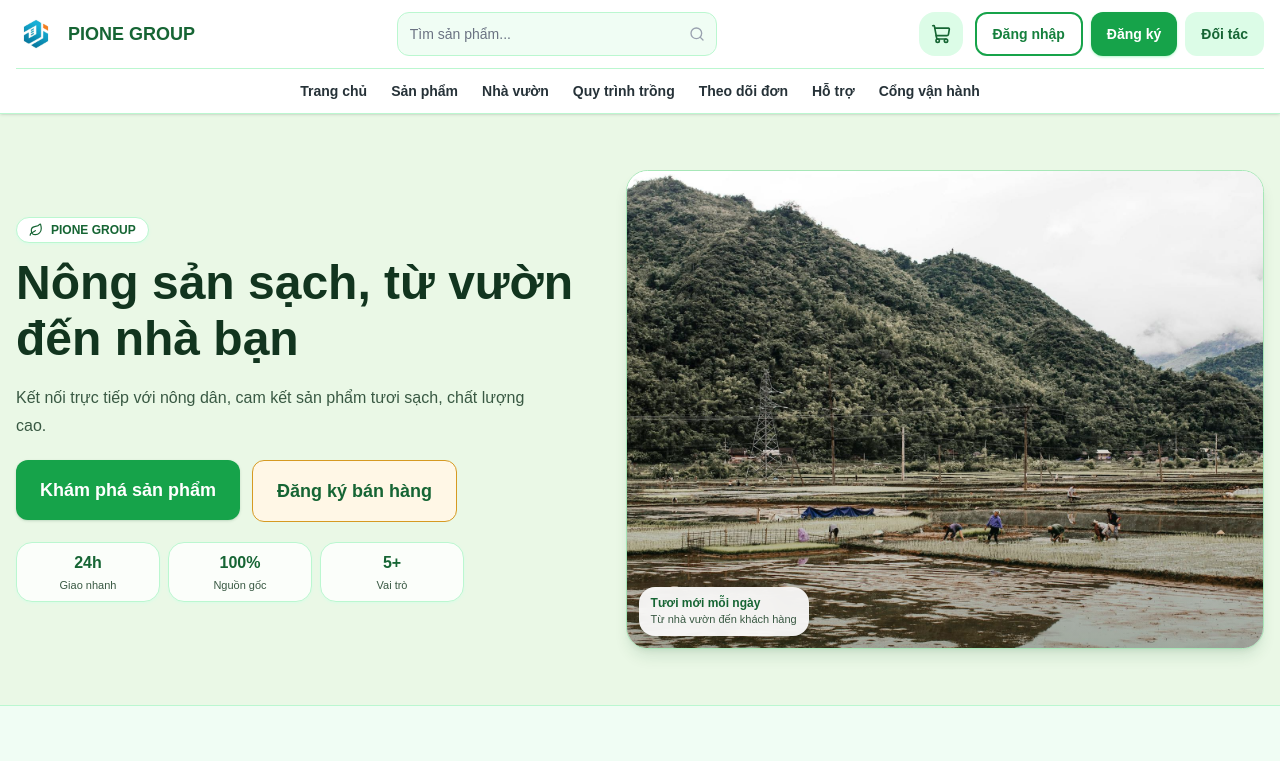
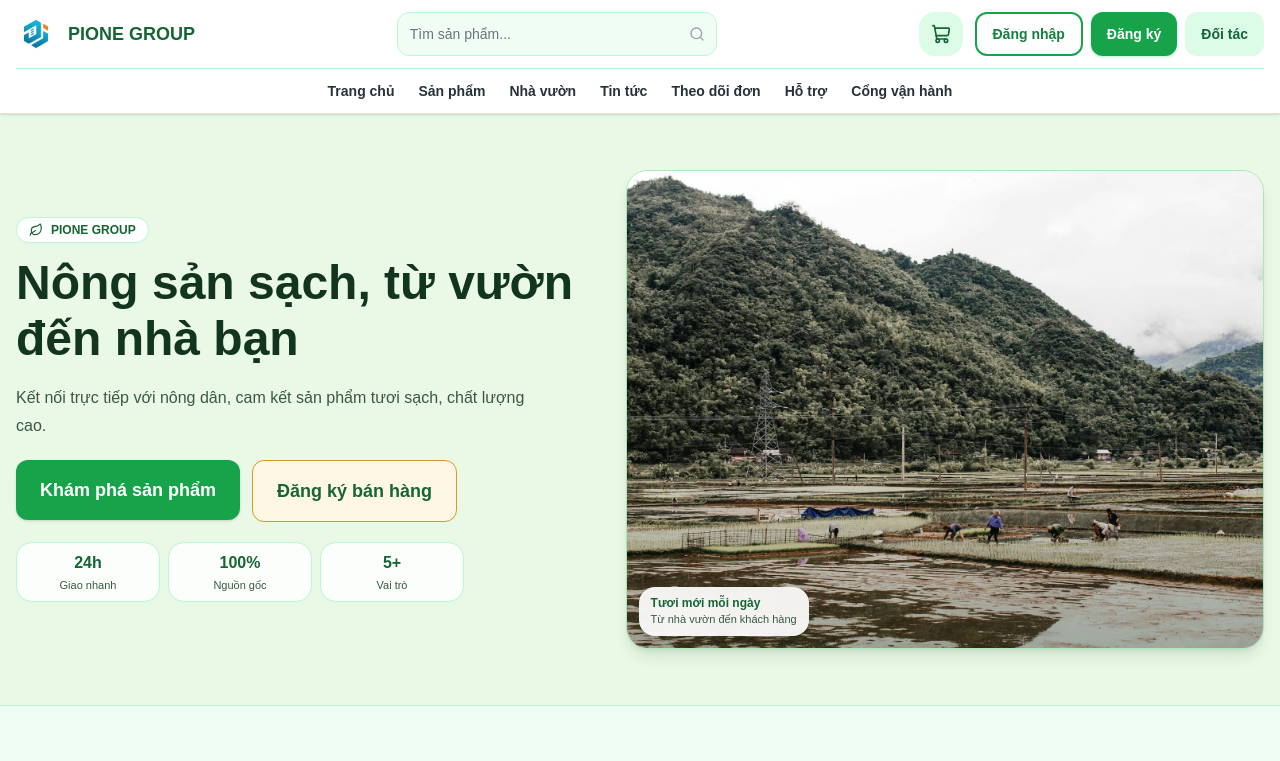
Before and after one commit to tranthonghoang06/UInongsan, a Next.js app: page / in a window 1280 px wide. Shown: the top 761 px of the page. Built offline with nearby package versions, Linux system fonts and the light colour scheme.

Commit message:
feat: cập nhật giao diện PublicHeader

```diff
--- a/app/(customer)/customer/addresses/page.tsx
+++ b/app/(customer)/customer/addresses/page.tsx
@@ -4,7 +4,6 @@ import PageHeader from '@/app/components/layout/PageHeader';
 import Badge from '@/app/components/ui/Badge';
 import { mockCustomerAddresses } from '@/app/data/mockData';
 import { MapPin, Phone, UserRound } from 'lucide-react';
-
 export default function CustomerAddressesPage() {
   return (
     <main className="space-y-4 pb-8">
--- a/app/(customer)/customer/dashboard/page.tsx
+++ b/app/(customer)/customer/dashboard/page.tsx
@@ -25,7 +25,6 @@ export default function CustomerDashboardPage() {
           </Link>
         }
       />
-
       <section className="grid gap-3 sm:grid-cols-2 lg:grid-cols-4">
         <div className="rounded-2xl border border-[#BBF7D0] bg-white p-3.5 shadow-sm shadow-green-100">
           <PackageCheck className="h-5 w-5 text-[#16A34A]" />
@@ -47,7 +46,6 @@ export default function CustomerDashboardPage() {
           <p className="text-2xl font-bold text-[#163B24]">{mockWishlist.length}</p>
         </div>
       </section>
-
       <section className="rounded-2xl border border-[#BBF7D0] bg-white p-3.5 shadow-sm shadow-green-100 sm:p-5">
         <div className="flex flex-col gap-3 sm:flex-row sm:items-center sm:justify-between">
           <div>
--- a/app/(customer)/customer/orders/page.tsx
+++ b/app/(customer)/customer/orders/page.tsx
@@ -4,7 +4,6 @@ import PageHeader from '@/app/components/layout/PageHeader';
 import StatusBadge from '@/app/components/ui/StatusBadge';
 import { mockOrders } from '@/app/data/mockData';
 import { formatCurrency } from '@/utils';
-
 export default function CustomerOrdersPage() {
   return (
     <main className="space-y-4 pb-8">
--- a/app/components/layout/PublicHeader.tsx
+++ b/app/components/layout/PublicHeader.tsx
@@ -43,7 +43,7 @@ const PublicHeader: React.FC<PublicHeaderProps> = ({ cartCount = 0, onSearchChan
     { label: 'Trang chủ', href: '/' },
     { label: 'Sản phẩm', href: '/products' },
     { label: 'Nhà vườn', href: '/farms' },
-    { label: 'Quy trình trồng', href: '/guides' },
+    { label: 'Tin tức', href: '/guides' },
     { label: 'Theo dõi đơn', href: '/orders' },
     { label: 'Hỗ trợ', href: '/support' },
     { label: 'Cổng vận hành', href: '/dashboard' },
```
